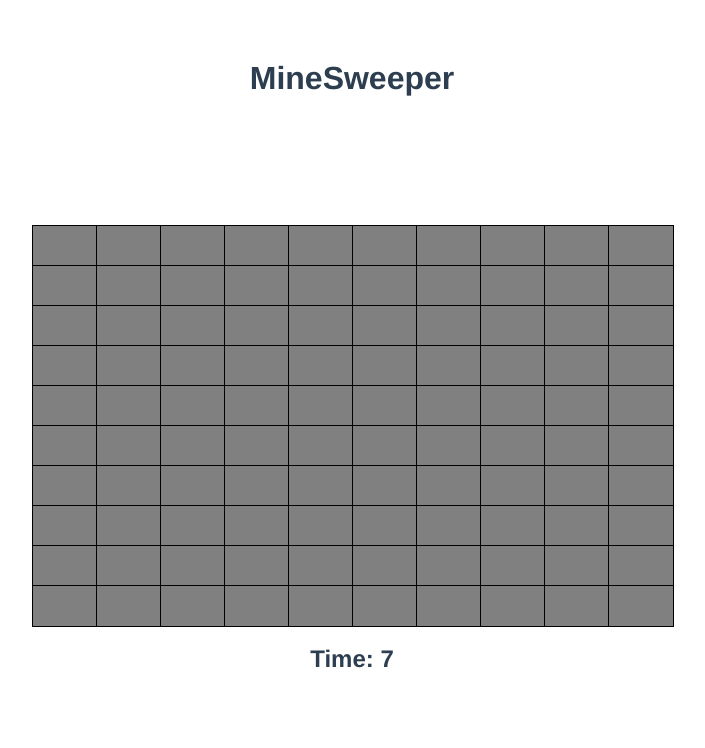
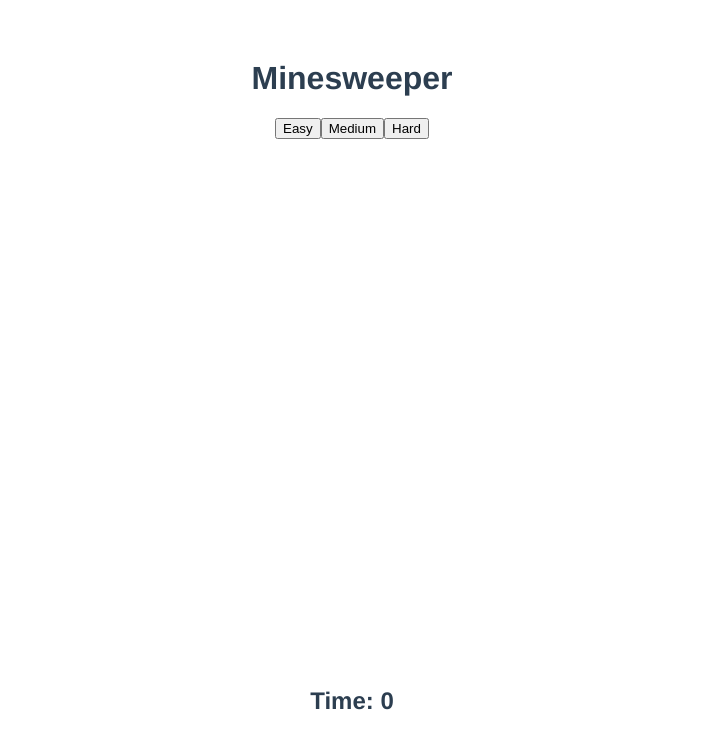
Before and after one commit to lagartoverde/minesweeper, a Vue app: page / in a window 1280 px wide. Shown: the top 748 px of the page, without its empty margins (296-1001 px from the left). Built offline with nearby package versions, Linux system fonts and the light colour scheme; the HTML template or start-up script is replaced by a standard one.

Commit message:
easy, medium and hard mode added

```diff
--- a/src/App.vue
+++ b/src/App.vue
@@ -1,44 +1,17 @@
 <template>
   <div id="app">
-    <h1> MineSweeper</h1>
-    <GameBoard class="board"/>
-    <h2 v-if='finished'>
-      {{finishedPhrase}}
-    </h2>
-    <h2 v-else>
-      Time: {{timeCount}}
-    </h2>
+    <h1>Minesweeper</h1>
+    <Game />
   </div>
 </template>
 
 <script>
-import GameBoard from "./components/GameBoard.vue";
+import Game from "./components/Game.vue";
 
 export default {
   name: "app",
   components: {
-    GameBoard
-  },
-  created() {
-    this.$store.commit('generateGameboard', 10);
-    this.$store.commit('poblateGameboard', 10);
-    this.$store.commit('checkSurroundings');
-    setInterval(()=> {
-      if(!this.finished) {
-        this.$store.commit('incrementTimeCount')
-      }
-    }, 1000);
-  },
-  computed: {
-    finished() {
-      return this.$store.state.finished;
-    },
-    finishedPhrase() {
-      return this.$store.state.won ? `Congratulations, you won :) Time: ${this.timeCount}s` : 'Sorry, you have lost'
-    },
-    timeCount() {
-      return this.$store.state.timeCount;
-    }
+    Game
   }
 };
 </script>
@@ -53,12 +26,6 @@ export default {
   margin-top: 60px;
   height: 100%;
 }
-.board {
-  height: 50%;
-  width: 50%;
-  margin:auto;
-  margin-top: 10%;
-}
 body, html {
   height: 100%;
   width: 100%;
--- /dev/null
+++ b/src/components/Game.vue
@@ -0,0 +1,86 @@
+<template>
+  <div class="container">
+    <div class='selectGame'>
+      <button @click='startGame(easyMode)'>Easy</button>
+      <button @click='startGame(mediumMode)'>Medium</button>
+      <button @click='startGame(hardMode)'>Hard</button>
+    </div>
+    <GameBoard class="board"/>
+    <h2 v-if='finished'>
+      {{finishedPhrase}}
+    </h2>
+    <h2 v-else>
+      Time: {{timeCount}}
+    </h2>
+  </div>
+</template>
+
+<script>
+import GameBoard from "./GameBoard.vue";
+
+export default {
+  name: "app",
+  components: {
+    GameBoard
+  },
+  data() {
+    return {
+      easyMode: {
+        size: 10,
+        mines: 10
+      },
+      mediumMode: {
+        size: 20,
+        mines: 50
+      },
+      hardMode: {
+        size: 30,
+        mines: 100
+      },
+      interval: undefined
+    };
+  },
+  computed: {
+    finished() {
+      return this.$store.state.finished;
+    },
+    finishedPhrase() {
+      return this.$store.state.won ? `Congratulations, you won :) Time: ${this.timeCount}s` : 'Sorry, you have lost'
+    },
+    timeCount() {
+      return this.$store.state.timeCount;
+    },
+  },
+  methods: {
+    startGame({size, mines}) {
+      clearInterval(this.interval);
+      this.$store.commit('resetTimeCount')
+      this.$store.commit('generateGameboard', size);
+      this.$store.commit('poblateGameboard', mines);
+      this.$store.commit('checkSurroundings');
+      this.interval = setInterval(()=> {
+        if(!this.finished) {
+          this.$store.commit('incrementTimeCount')
+        }
+      }, 1000);
+    }
+  }
+};
+</script>
+
+<style>
+.container {
+  height: 100%;
+  width: 100%;
+}
+.board {
+  height: 50%;
+  width: 50%;
+  margin:auto;
+  margin-top: 10%;
+}
+body, html {
+  height: 100%;
+  width: 100%;
+}
+</style>
--- a/src/components/GameBoard.vue
+++ b/src/components/GameBoard.vue
@@ -22,22 +22,18 @@ export default {
   components: {
     GameCell
   },
-  data() {
-    return {
-      boardState: this.$store.state.boardState,
-    }
-  },
   computed: {
     boardArray() {
       return this.$store.state.board;
     },
+    boardState() {
+      return this.$store.state.boardState;
+    }
   },
   methods: {
     rigthClickCell(x, y) {
-      console.log(x,y)
       this.openCell(x, y);
       this.boardState = this.$store.state.boardState;
-      console.log(this.boardState)
     },
     openCell(x,y) {
       if (this.$store.state.boardState[x][y] !== 0) return;
--- a/src/store.js
+++ b/src/store.js
@@ -32,6 +32,10 @@ export default new Vuex.Store({
       state.board = arrayBoard;
       state.boardState = arrayOpened;
       state.size = size;
+      state.finished = false;
+      state.won = undefined;
+      state.cellsOpened = 0;
+      state.timeCount = 0;
     },
     poblateGameboard(state, mines) {
       for (let i = 0; i < mines; i++) {
@@ -97,6 +101,9 @@ export default new Vuex.Store({
     },
     incrementTimeCount(state) {
       state.timeCount++;
+    },
+    resetTimeCount(state){
+      state.timeCount = 0
     }
   },
   actions: {}
```
